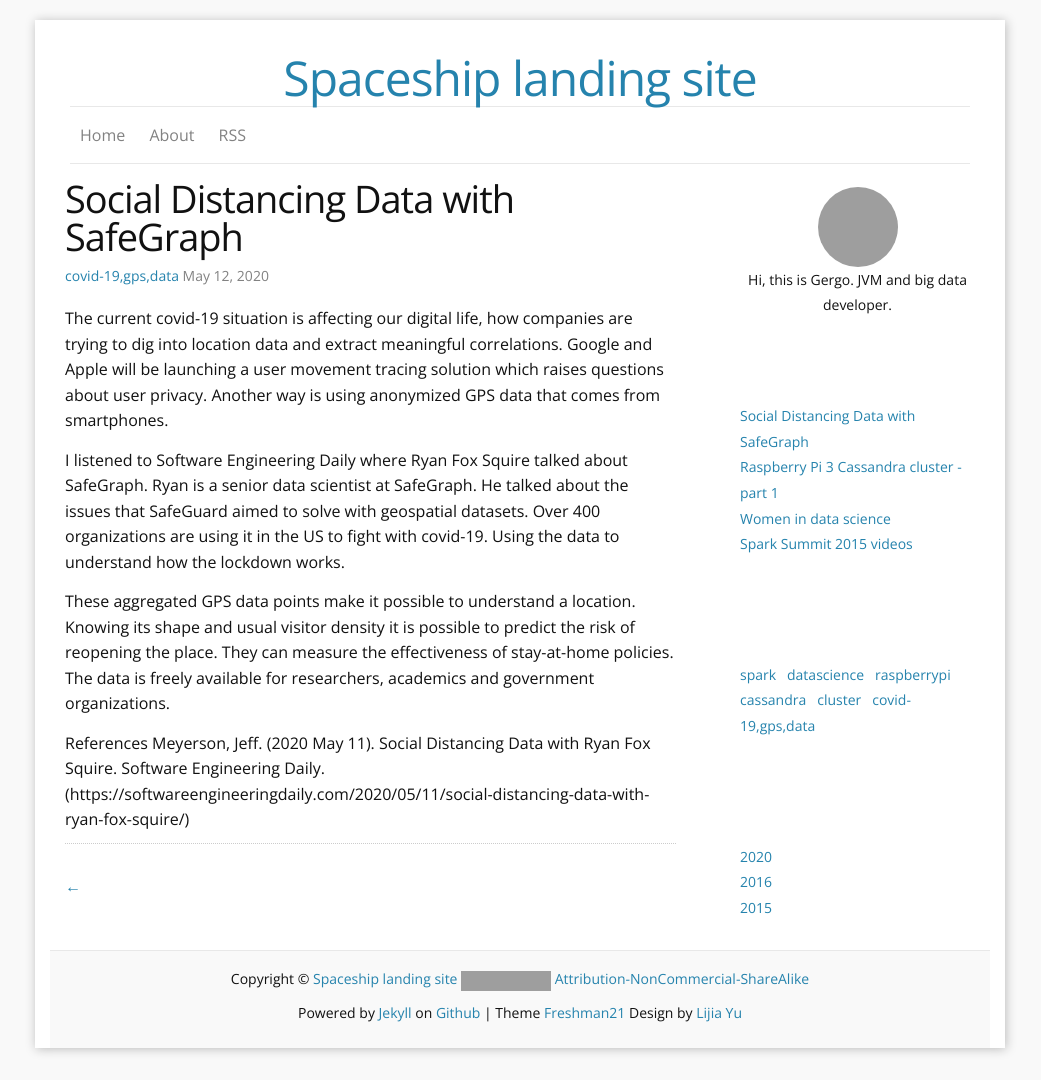
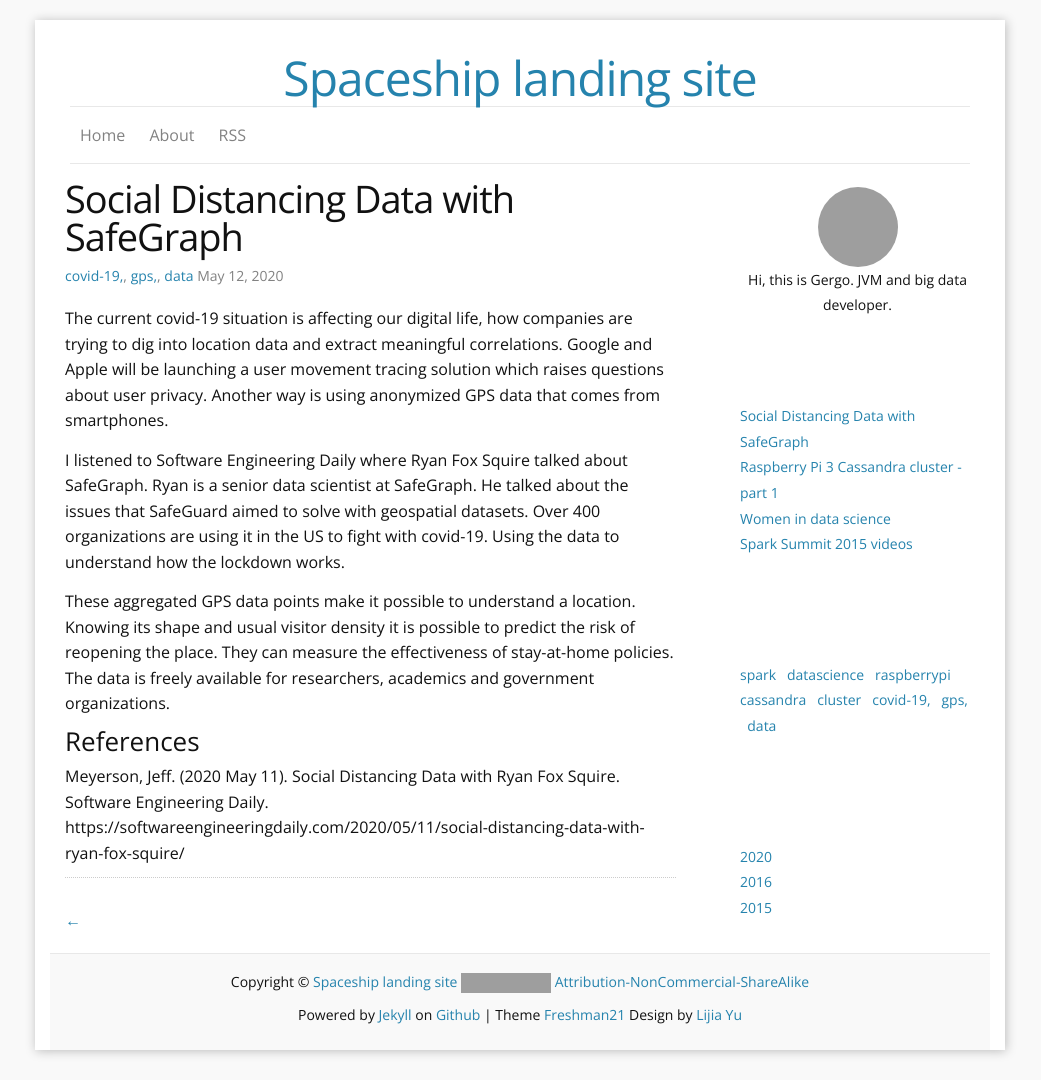
Before and after one commit to znurgl/znurgl.github.io, a Jekyll site: the page built from _posts/2020-05-12-social-distancing-data-with-safegraph.md, in a window 1280 px wide. Shown: the whole page, without its empty margins (120-1161 px from the left). Built offline with Jekyll 4.4.1, drawn with Linux system fonts in a browser that asks for light colours; comment, search, counter and statistics services are not loaded; grey boxes are pictures that could not be loaded.

```diff
--- a/_posts/2020-05-12-social-distancing-data-with-safegraph.md
+++ b/_posts/2020-05-12-social-distancing-data-with-safegraph.md
@@ -3,7 +3,7 @@ published: true
 layout: post
 title: "Social Distancing Data with SafeGraph"
 date: 2020-05-12 17:10:00
-tags: covid-19,gps,data
+tags: covid-19, gps, data
 ---
 
 The current covid-19 situation is affecting our digital life, how companies are trying to dig into location data and extract meaningful correlations. Google and Apple will be launching a user movement tracing solution which raises questions about user privacy. Another way is using anonymized GPS data that comes from smartphones.
@@ -13,5 +13,6 @@ I listened to Software Engineering Daily where Ryan Fox Squire talked about Safe
 These aggregated GPS data points make it possible to understand a location. Knowing its shape and usual visitor density it is possible to predict the risk of reopening the place. They can measure the effectiveness of stay-at-home policies.
 The data is freely available for researchers, academics and government organizations.
 
-References
-Meyerson, Jeff. (2020 May 11). Social Distancing Data with Ryan Fox Squire. Software Engineering Daily. (https://softwareengineeringdaily.com/2020/05/11/social-distancing-data-with-ryan-fox-squire/)
+### References
+
+Meyerson, Jeff. (2020 May 11). Social Distancing Data with Ryan Fox Squire. Software Engineering Daily. https://softwareengineeringdaily.com/2020/05/11/social-distancing-data-with-ryan-fox-squire/
```
